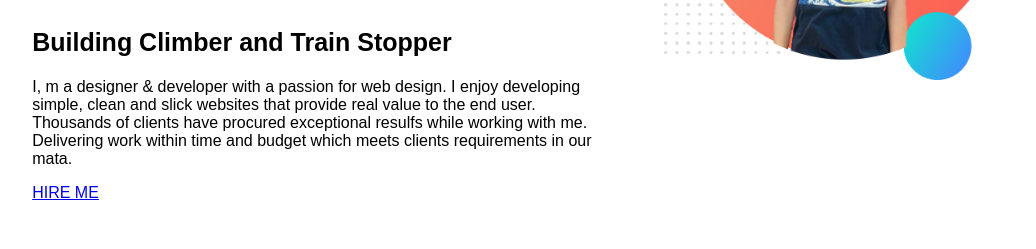
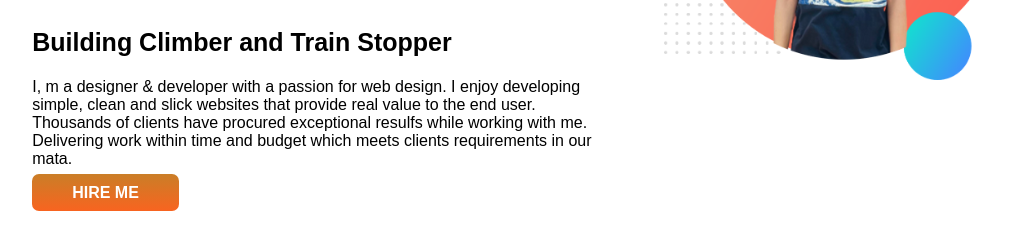
Before and after one commit to Shourovcool/excercise-portfolio, a plain HTML site: page index.html in a window 1280 px wide. Shown: the part 267-516 px from the top of the page, without its empty margins (39-1075 px from the left). Drawn offline with Linux system fonts and the light colour scheme; a web font is replaced by a local one.

Commit message:
linkbutton

```diff
--- a/index.html
+++ b/index.html
@@ -22,7 +22,7 @@
                 while working with me. Delivering work within time and budget which meets clients requirements in our
                 mata.
             </p>
-            <a href="https://fonts.google.com/">HIRE ME</a>
+            <a class="hireme-design" target="_blank" href="https://fonts.google.com/">HIRE ME</a>
         </div>
         <div class="half-width">
             <img src="my.png" alt="">
--- a/style.css
+++ b/style.css
@@ -26,3 +26,12 @@ h2 {
 .orangecolor-add {
     color: orange;
 }
+
+.hireme-design {
+    text-decoration: none;
+    background-image: linear-gradient(rgb(202, 126, 39), rgb(248, 100, 32));
+    padding: 10px 40px;
+    color: rgb(255, 255, 255);
+    font-weight: 800;
+    border-radius: 7px;
+}
```
